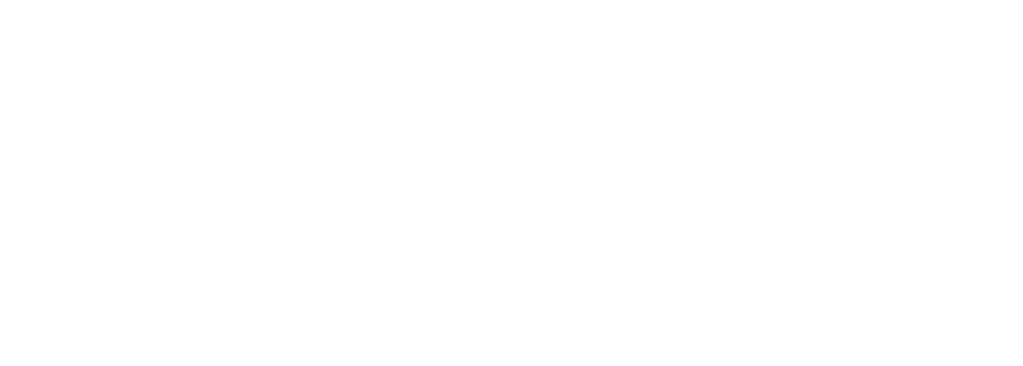
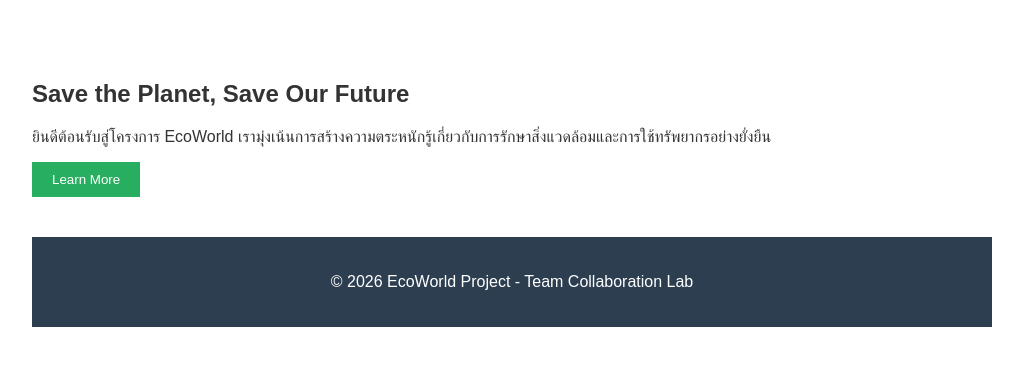
Before and after one commit to siravat2xxx/Lab-Ecoworld, a plain HTML site: page index.html in a window 1280 px wide. Shown: the whole page, without its empty margins (128-1151 px from the left). Drawn offline with Linux system fonts and the light colour scheme.

Commit message:
Add Content and Footer

```diff
--- a/index.html
+++ b/index.html
@@ -14,6 +14,15 @@
 <body>
 
     <div class="container">
+        <section>
+    <h2>Save the Planet, Save Our Future</h2>
+    <p>ยินดีต้อนรับสู่โครงการ EcoWorld เรามุ่งเน้นการสร้างความตระหนักรู้เกี่ยวกับการรักษาสิ่งแวดล้อมและการใช้ทรัพยากรอย่างยั่งยืน</p>
+    <button style="padding: 10px 20px; background: #27ae60; color: white; border: none; cursor: pointer;">Learn More</button>
+</section>
+
+<footer>
+    <p>&copy; 2026 EcoWorld Project - Team Collaboration Lab</p>
+</footer>
         </div>
 
     </body>
```
